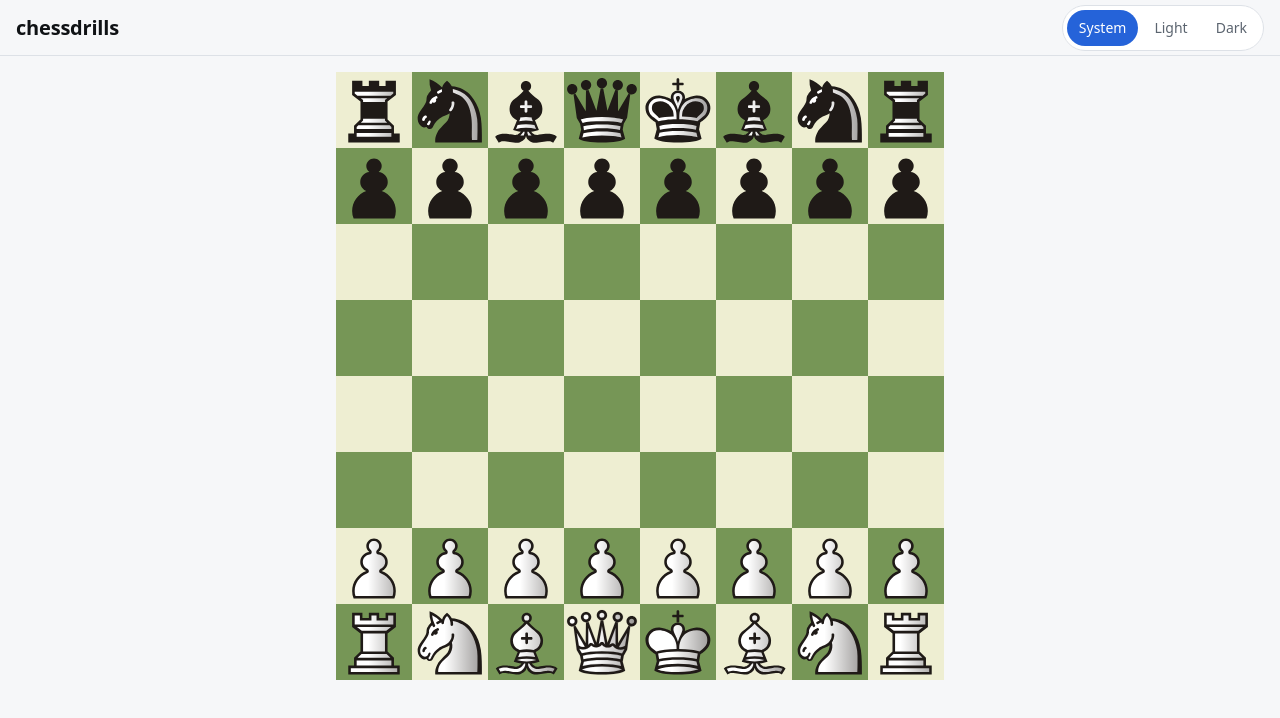
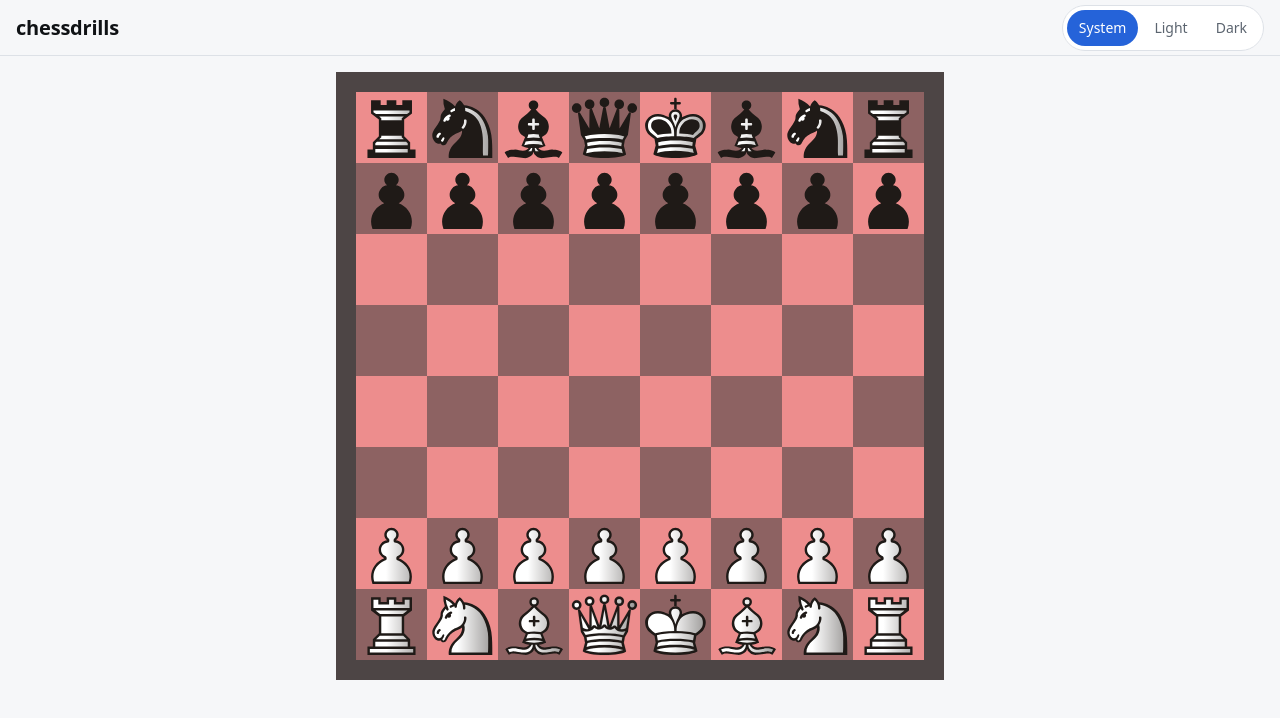
Before and after one commit to podlomar/chessdrills, a Preact app: page / in a window 1280 px wide. Shown: the top 718 px of the page. Built offline with nearby package versions, Linux system fonts and the light colour scheme.

Commit message:
style(board): add copper square colors and frame
Co-Authored-By: Claude Opus 5.5 (1M context) <noreply@anthropic.com>

```diff
--- a/src/board/Board.module.css
+++ b/src/board/Board.module.css
@@ -1,10 +1,15 @@
 .board {
+  container-type: inline-size;
+  inline-size: 100%;
+}
+
+.grid {
   display: grid;
   grid-template-columns: repeat(8, 1fr);
   grid-template-rows: repeat(8, 1fr);
-  inline-size: 100%;
   aspect-ratio: 1;
   min-inline-size: 0;
-  padding: 0;
+  padding: calc(100cqi / 30);
   border: 0;
+  background-color: var(--board-frame);
 }
--- a/src/board/Board.tsx
+++ b/src/board/Board.tsx
@@ -9,10 +9,12 @@ interface BoardProps {
 
 export function Board({ position }: BoardProps) {
   return (
-    <fieldset class={styles.board} aria-label="Chessboard">
-      {layoutSquares().map(({ square, tone }) => (
-        <Square key={square} square={square} tone={tone} piece={position.pieceAt(square)} />
-      ))}
-    </fieldset>
+    <div class={styles.board}>
+      <fieldset class={styles.grid} aria-label="Chessboard">
+        {layoutSquares().map(({ square, tone }) => (
+          <Square key={square} square={square} tone={tone} piece={position.pieceAt(square)} />
+        ))}
+      </fieldset>
+    </div>
   );
 }
--- a/src/styles/tokens.css
+++ b/src/styles/tokens.css
@@ -30,8 +30,9 @@
   --color-danger: light-dark(var(--red-7), var(--red-4));
   --color-focus: var(--color-accent);
 
-  --board-light: #eeeed2;
-  --board-dark: #769656;
+  --board-light: #ed8d8d;
+  --board-dark: #8d6262;
+  --board-frame: #4d4545;
   --board-last-move: rgb(255 214 0 / 0.4);
   --board-selected: rgb(20 85 30 / 0.5);
 
```
